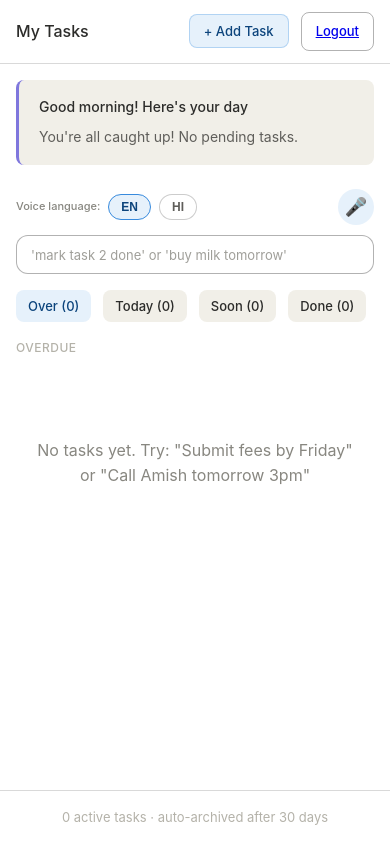
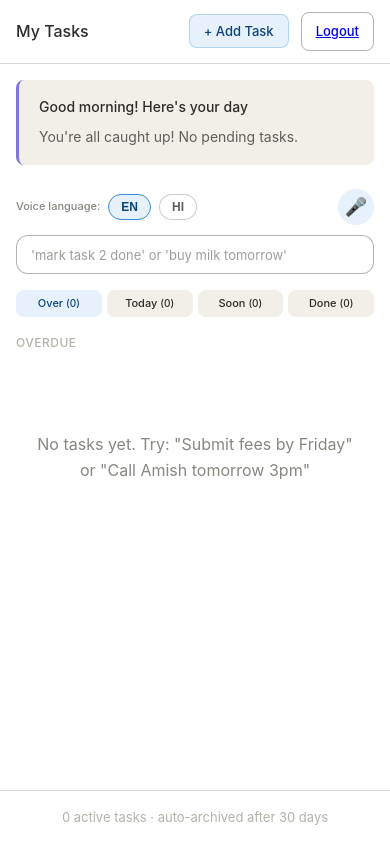
Before and after one commit to abhishekshukla10/task-app, a Flask app: page /dashboard in a window 390 px wide. Run offline with Flask 3, Linux system fonts and the light colour scheme; the visitor is signed in with stand-in values (Sample User, id 1); data that the repository does not hold is empty.

Commit message:
Optimize mobile filter pills - flexible width for all screen size

```diff
--- a/static/css/style.css
+++ b/static/css/style.css
@@ -702,12 +702,30 @@ textarea {
         padding: 10px 14px;
     }
 
-    /* Mobile pill text */
-    .pill-short {
-        display: inline;
+    /* Mobile filter pills - flexible to fill width */
+    .pills {
+        gap: 5px;
+        justify-content: space-between;  /* Spread pills evenly */
     }
 
-    .pill-full {
-        display: none;
+    .pill {
+        flex: 1;  /* Each pill takes equal width */
+        padding: 5px 4px;
+        font-size: 11px;
+        text-align: center;  /* Center text in each pill */
+        min-width: 0;  /* Allow pills to shrink if needed */
+    }
+
+    .pill-count {
+        font-size: 10px;
+    }
+
+    /* Mobile pill text - hide full, show short */
+    .pill .pill-short {
+        display: inline !important;
+    }
+
+    .pill .pill-full {
+        display: none !important;
     }
 }
```
